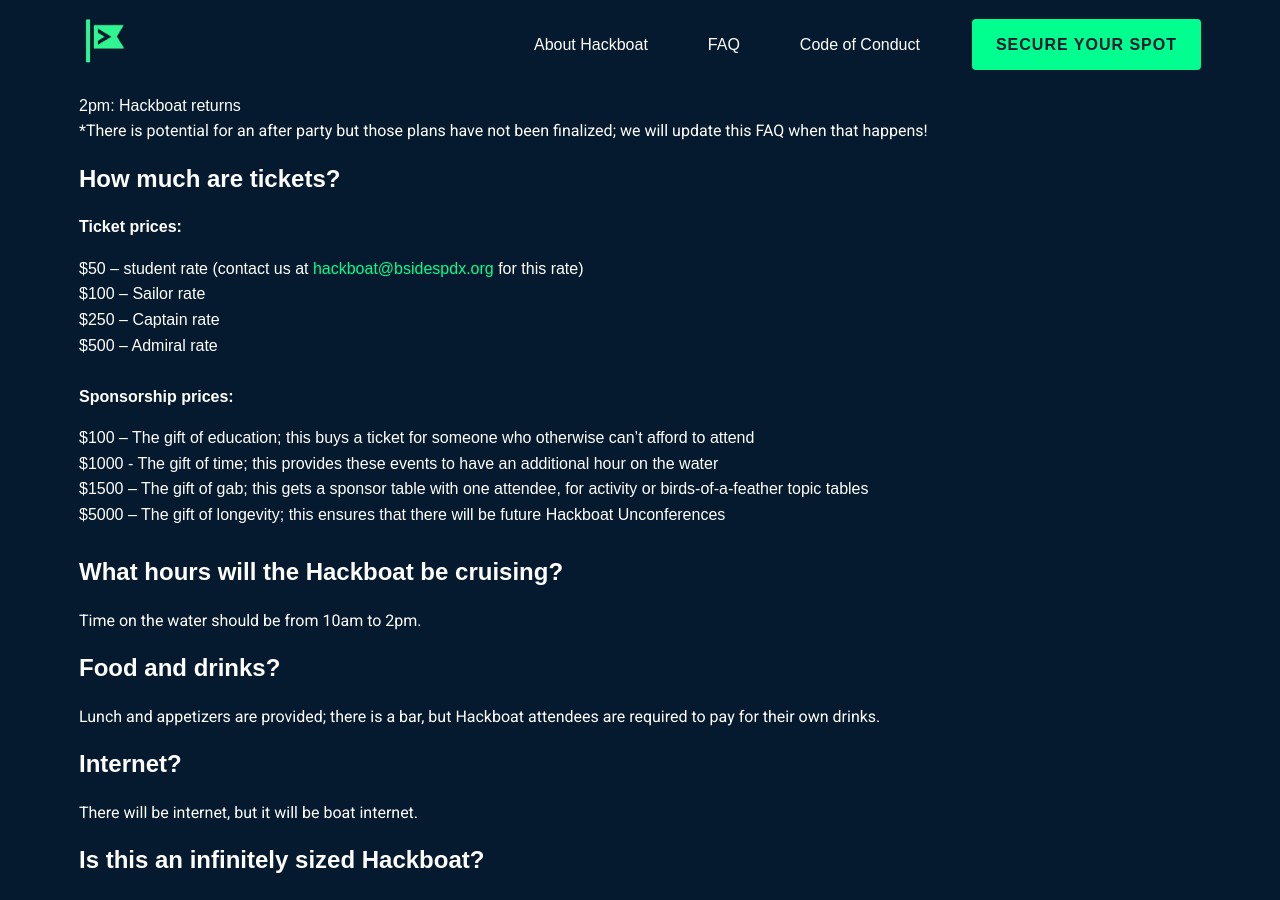
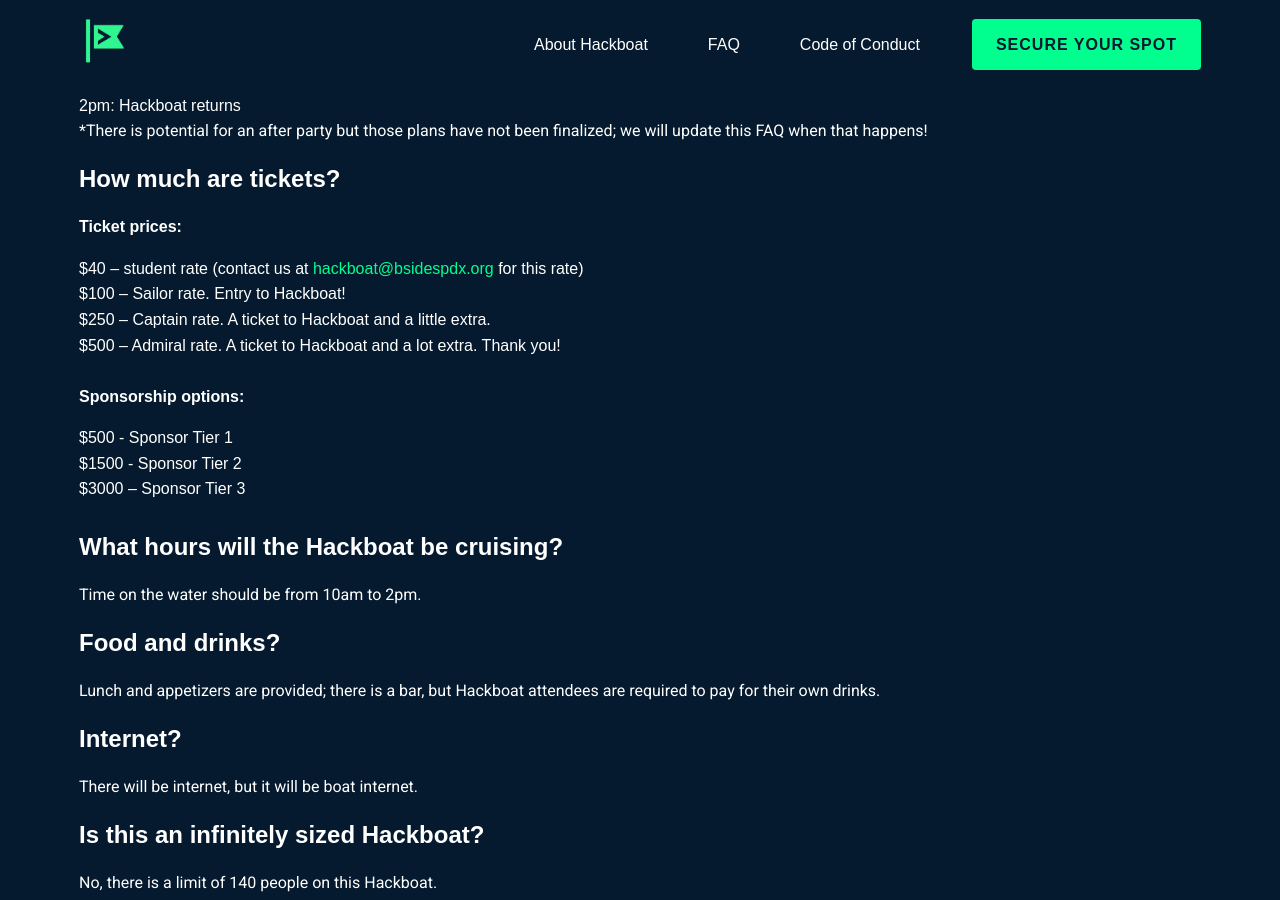
Before and after one commit to pierce403/HACKBOAT, a Jekyll site: the page built from faq.html, in a window 1280 px wide and 900 px high, scrolled down 308 px. Built offline with Jekyll 4.4.1, drawn with Linux system fonts in a browser that asks for light colours; some web fonts are replaced.

Commit message:
sponsorship updates

```diff
--- a/faq.html
+++ b/faq.html
@@ -34,32 +34,25 @@
     <h4><strong>Ticket prices:</strong></h4>
     <ul>
       <li>
-        $50 – student rate (contact us at
+        $40 – student rate (contact us at
         <a href="mailto:hackboat@bsidespdx.org">hackboat@bsidespdx.org</a> for
         this rate)
       </li>
-      <li>$100 – Sailor rate</li>
-      <li>$250 – Captain rate</li>
-      <li>$500 – Admiral rate</li>
+      <li>$100 – Sailor rate. Entry to Hackboat!</li>
+      <li>$250 – Captain rate. A ticket to Hackboat and a little extra.</li>
+      <li>$500 – Admiral rate. A ticket to Hackboat and a lot extra. Thank you!</li>
     </ul>
     <br />
-    <h4><strong>Sponsorship prices:</strong></h4>
+    <h4><strong>Sponsorship options:</strong></h4>
     <ul>
       <li>
-        $100 – The gift of education; this buys a ticket for someone who
-        otherwise can’t afford to attend
+        $500 - Sponsor Tier 1
       </li>
       <li>
-        $1000 - The gift of time; this provides these events to have an
-        additional hour on the water
+        $1500 - Sponsor Tier 2
       </li>
       <li>
-        $1500 – The gift of gab; this gets a sponsor table with one attendee,
-        for activity or birds-of-a-feather topic tables
-      </li>
-      <li>
-        $5000 – The gift of longevity; this ensures that there will be future
-        Hackboat Unconferences
+        $3000 – Sponsor Tier 3
       </li>
     </ul>
     <br />
```
Also changed, not shown: 1 other file.
